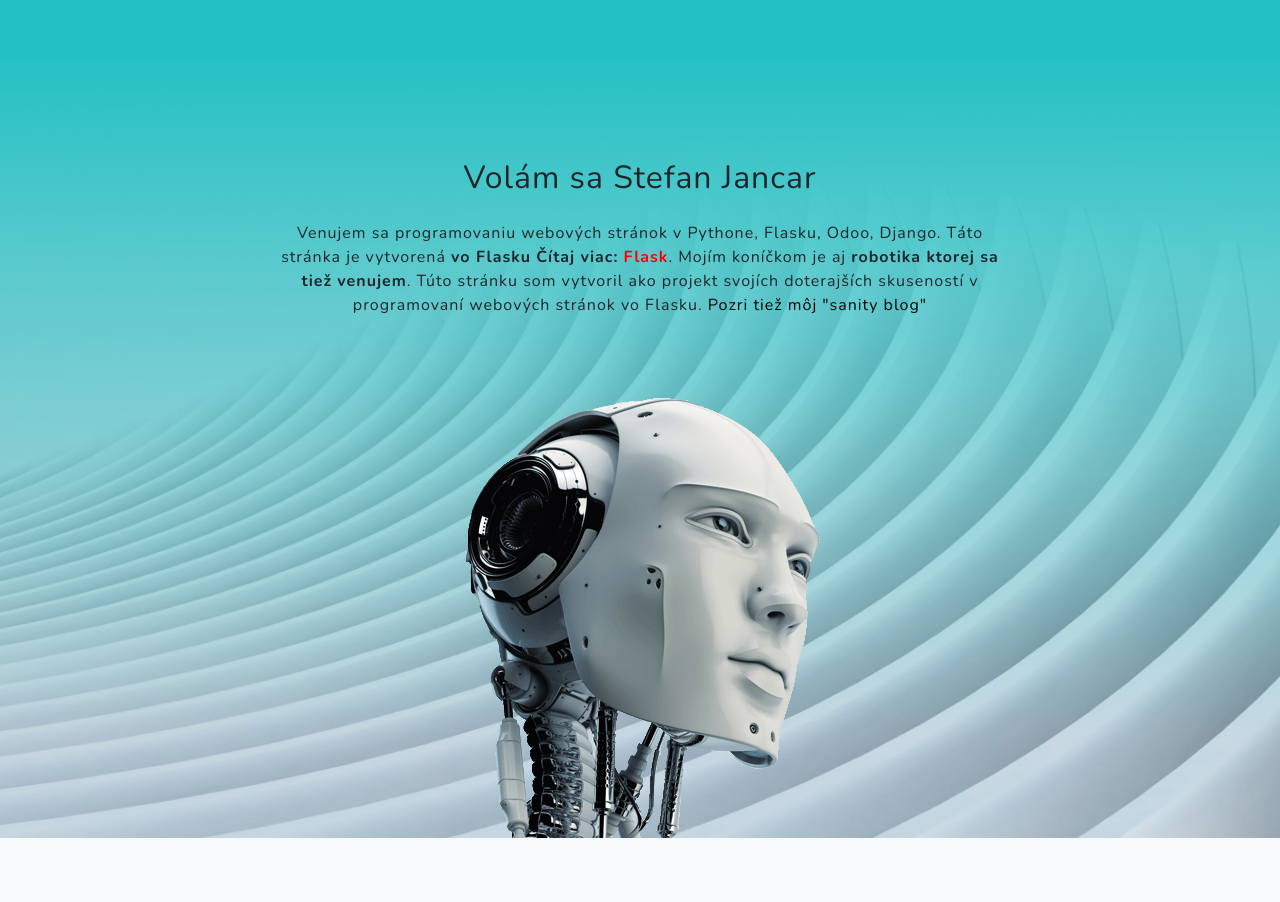
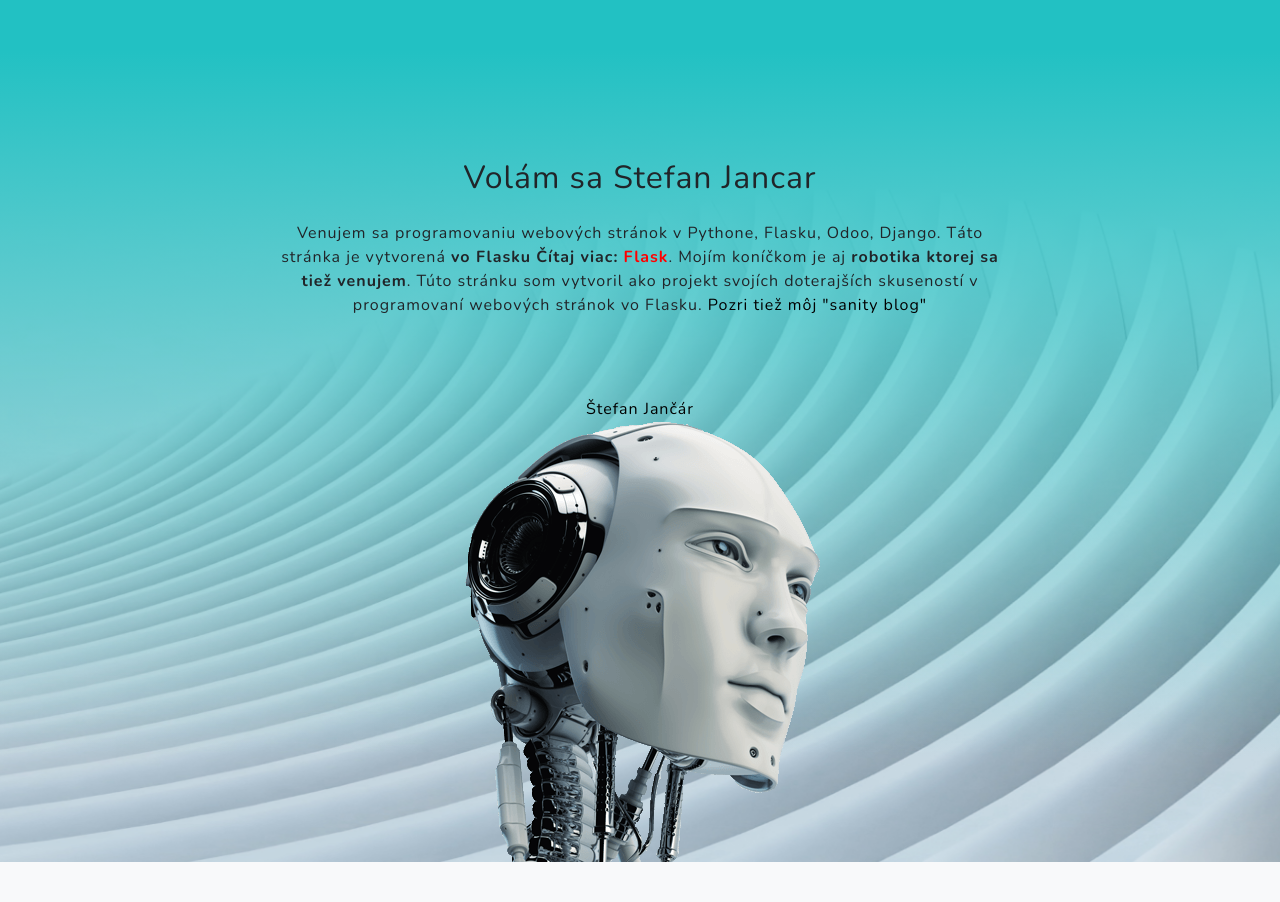
Before and after one commit to StefanJancar-python/stfjncr, a Flask app: page / in a window 1280 px wide. Shown: the part 801-1703 px from the top of the page. Run offline with Flask 2, Linux system fonts and the light colour scheme; some libraries are stand-ins or nearby versions.

Commit message:
Update domov.html

```diff
--- a/flaskr/templates/domov/domov.html
+++ b/flaskr/templates/domov/domov.html
@@ -52,6 +52,8 @@
                             v programovaní webových stránok vo Flasku.<a href="https://sanity-gatsby-blog-web-nrjaapf7.netlify.app/">
                             Pozri tiež môj "sanity blog"</a>
                         </p>
+                        <div class="badge-base LI-profile-badge" data-locale="en_US" data-size="medium" data-theme="light" data-type="VERTICAL" data-vanity="štefan-jančár-210b491ba" data-version="v1"><a class="badge-base__link LI-simple-link" href="https://sk.linkedin.com/in/%C5%A1tefan-jan%C4%8D%C3%A1r-210b491ba?trk=profile-badge">Štefan Jančár</a></div>
+
                     </div>
                 </div>
                 <img class="img-fluid" src="static/img/about-bot.png" alt="" />
```
